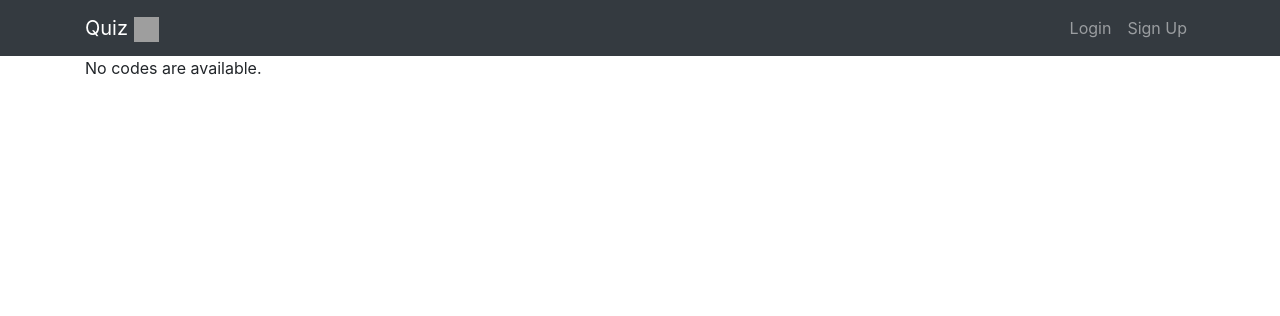
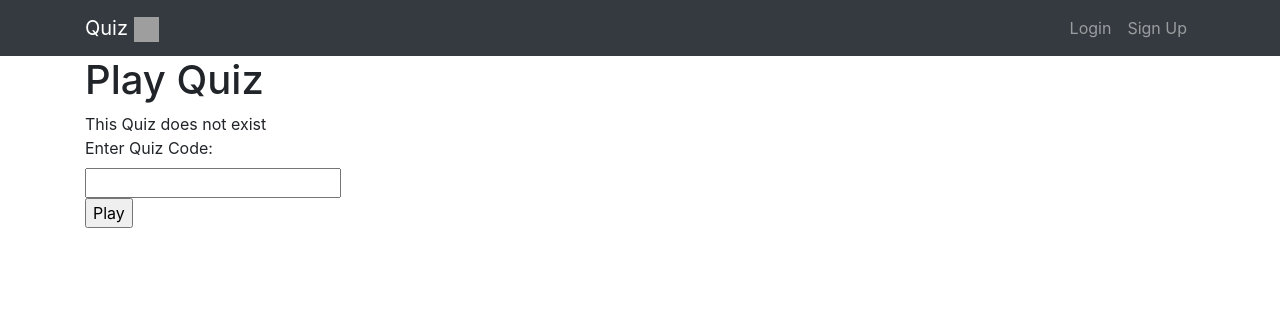
Before and after one commit to Goldie698/Newcys, a Django app: page /quiz/playscreen in a window 1280 px wide. Shown: the top 316 px of the page. Run offline with Django 3.2, Linux system fonts and the light colour scheme; data that the repository does not hold is empty; some libraries are stand-ins or nearby versions; grey boxes are pictures that could not be loaded.

Commit message:
invalid code check, author check, play quiz, look needs tidied up

```diff
--- a/quiz/templates/quiz/play.html
+++ b/quiz/templates/quiz/enterQuizCode.html
@@ -2,20 +2,16 @@
 {% extends 'base.html' %}
 <html lang="en">
 {% block content%}
-
-<head>
-    <meta charset="UTF-8">
-    <title>Title</title>
-</head>
 <body>
   <h1>Play Quiz</h1>
 
-  {% if error_message %}<p><strong>{{ error_message }}</strong></p>{% endif %}
-
+  {% if error %}
+  {{ error }}
+  {% endif %}
   <form action="{% url 'playscreen' %}" method="post">
   {% csrf_token %}
   <label for="quizCode">Enter Quiz Code:</label><br>
-  <input type="text" id="quizCode" name="quizCode" value="enter quiz code.."><br>
+  <input type="text" id="quizCode" name="quizCode"><br>
   <input type="submit" value="Play">
   </form>
 </body>
--- a/quiz/templates/quiz/home.html
+++ b/quiz/templates/quiz/home.html
@@ -8,7 +8,7 @@
         <li class="nav-item">
             <a class="nav-item nav-link" href="{% url 'create' %}">Create Quiz</a></li>
         <li class="nav-item">
-            <a class="nav-item nav-link" href="{% url 'play' %}">Play Quiz</a></li>
+            <a class="nav-item nav-link" href="{% url 'enterQuizCode' %}">Play Quiz</a></li>
         <li class="nav-item">
             <a class="nav-item nav-link" href="{% url 'quiz/editquiz' %}">Edit Quiz</a></li>
     </ul>
--- a/quiz/templates/quiz/playscreen.html
+++ /dev/null
@@ -1,23 +0,0 @@
-
-
-
-<!DOCTYPE html>
-{% extends 'base.html' %}
-<html lang="en">
-{% block content%}
-
-<head>
-    <meta charset="UTF-8">
-    <title>Title</title>
-</head>
-<body>
-  {% if quizCode %}
-      {% for code in quizCode %}
-          <h1>You're Playing the quiz {{ quizCode }}</h1>
-      {% endfor %}
-  {% else %}
-      <p>No codes are available.</p>
-  {% endif %}
-</body>
-{% endblock %}
-</html>
--- a/quiz/urls.py
+++ b/quiz/urls.py
@@ -3,7 +3,7 @@ from . import views
 
 urlpatterns = [
     path('playscreen', views.playscreen, name='playscreen'),
-    path('play', views.play, name='play'),
+    path('enterQuizCode', views.enterQuizCode, name='enterQuizCode'),
     path('create', views.create, name='create'),
     path('<int:quiz_id>', views.quizdetail, name='quizdetail'),
     path('', views.create, name='quiz/create'),
--- a/quiz/views.py
+++ b/quiz/views.py
@@ -29,15 +29,31 @@ def create(request):
     else:
         return render(request, 'quiz/create.html')
 
-def play(request):
-    return render(request, 'quiz/play.html')
+def enterQuizCode(request):
+    return render(request, 'quiz/enterQuizCode.html')
 
 def playscreen(request):
     data = request.POST.copy()
-    quizCode = data.get('quizCode')
-    context = {'quizCode': quizCode}
-    #need to get the code from the post request from the form
-    return render(request, 'quiz/playscreen.html', context)
+    quiz_id = data.get('quizCode')
+    try:
+        quiz = Quiz.objects.get(pk=quiz_id)
+    except Quiz.DoesNotExist:
+        return render(request, 'quiz/enterQuizCode.html', {'error': 'This Quiz does not exist'})
+
+    rounds = Round.objects.filter(quiz=quiz)
+    questions = []
+    if quiz.founder == request.user:
+        return render(request, 'quiz/enterQuizCode.html', {'error': 'you cannot play your own quiz'})
+    else:
+        for r in rounds:
+            question = Question.objects.filter(round=r)
+            if question:
+                questions.append(question)
+        if questions.__len__() <= 0:
+            return render(request, 'quiz/playquiz.html', {'quiz': quiz, 'rounds': rounds})
+        else:
+            return render(request, 'quiz/playquiz.html', {'quiz': quiz, 'rounds': rounds, 'questions': questions})
+
 
 def quizdetail(request, quiz_id):
     quiz = get_object_or_404(Quiz, pk=quiz_id)
```
